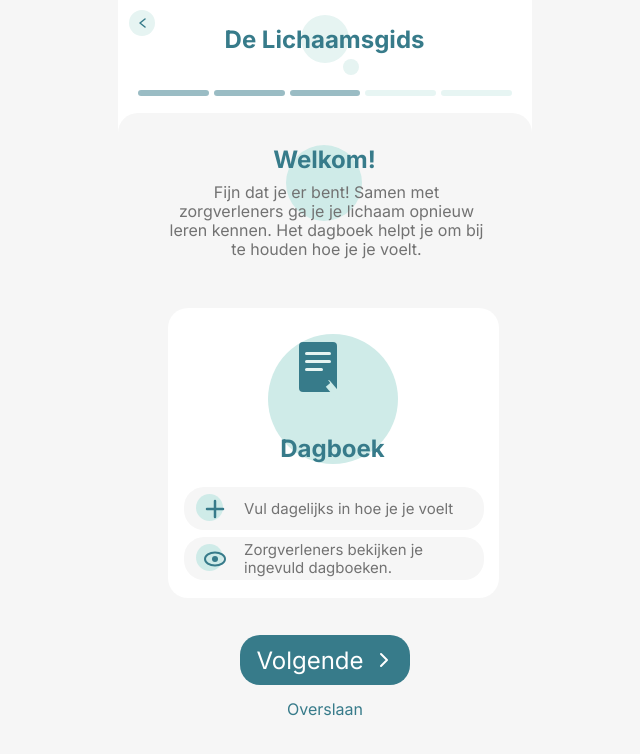
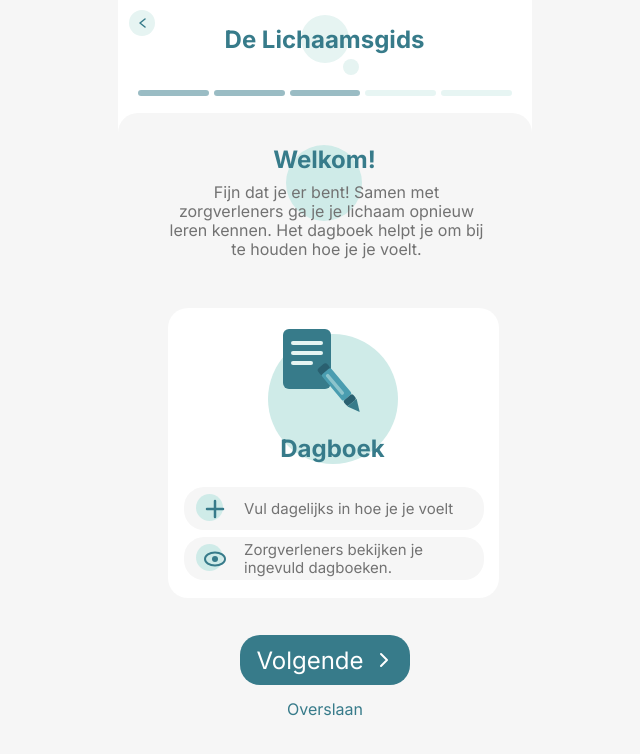
Before and after one commit to plieverse/herstelgids, a React (Vite) app in the folder client/: page /onboarding/dagboek in a window 1280 px wide. Shown: the top 754 px of the page, without its empty margins (315-955 px from the left). Built offline with nearby package versions, Linux system fonts and the light colour scheme; no server answers.

Commit message:
Fix dagboek icon: document with pen matching Figma design
Co-Authored-By: Claude Sonnet 4.6 <noreply@anthropic.com>

```diff
--- a/client/src/pages/onboarding/OnboardingDagboek.jsx
+++ b/client/src/pages/onboarding/OnboardingDagboek.jsx
@@ -221,16 +221,26 @@ export default function OnboardingDagboek() {
         alignItems: 'center',
         justifyContent: 'center',
       }}>
-        <svg width="80" height="80" viewBox="0 0 80 80" fill="none">
+        <svg width="100" height="100" viewBox="0 0 100 100" fill="none">
           {/* Document body */}
-          <rect x="14" y="8" width="38" height="50" rx="4" fill="#377B8A" />
+          <rect x="8" y="5" width="48" height="60" rx="6" fill="#377B8A" />
           {/* Page lines */}
-          <rect x="20" y="18" width="26" height="3" rx="1.5" fill="#E6F4F2" />
-          <rect x="20" y="26" width="26" height="3" rx="1.5" fill="#E6F4F2" />
-          <rect x="20" y="34" width="18" height="3" rx="1.5" fill="#E6F4F2" />
-          {/* Pencil */}
-          <rect x="42" y="44" width="7" height="22" rx="2" fill="#CFEBE8" transform="rotate(-40 48 52)" />
-          <rect x="41" y="43" width="7" height="5" rx="1" fill="#377B8A" transform="rotate(-40 48 52)" />
+          <rect x="16" y="17" width="32" height="4" rx="2" fill="#E6F4F2" />
+          <rect x="16" y="27" width="32" height="4" rx="2" fill="#E6F4F2" />
+          <rect x="16" y="37" width="22" height="4" rx="2" fill="#E6F4F2" />
+          {/* Pen — upright, rotated -40deg, tip points bottom-left */}
+          <g transform="translate(68,68) rotate(-40) translate(-7,-34)">
+            {/* Pen eraser cap */}
+            <rect x="1" y="0" width="12" height="8" rx="3" fill="#2a6070" />
+            {/* Pen body */}
+            <rect x="1" y="7" width="12" height="34" rx="2" fill="#4a9db0" />
+            {/* Pen grip band */}
+            <rect x="1" y="41" width="12" height="7" rx="2" fill="#2a6070" />
+            {/* Pen nib */}
+            <polygon points="1,48 13,48 7,60" fill="#377B8A" />
+            {/* Shine stripe */}
+            <rect x="4" y="10" width="3.5" height="26" rx="1.5" fill="#CFEBE8" opacity="0.5" />
+          </g>
         </svg>
       </div>
 
```
